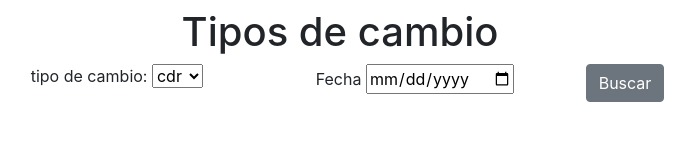
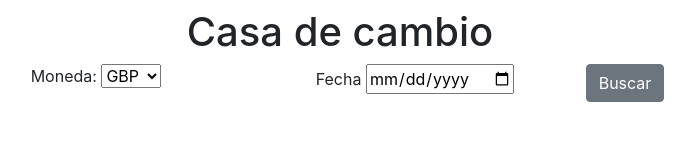
Before and after one commit to Castro-D/-Casa-de-cambio, a website: page index.html in a window 1280 px wide. Shown: the whole page, without its empty margins (300-995 px from the left). Drawn offline with nearby package versions, Linux system fonts and the light colour scheme; no server answers.

Commit message:
agrega opciones de monedas

```diff
--- a/index.html
+++ b/index.html
@@ -10,16 +10,44 @@
 <body>
     <div class='container'>
         <div class='row justify-content-center mt-2'>
-            <h1>Tipos de cambio</h1>
+            <h1>Casa de cambio</h1>
         </div>
         <div class='row justify-content-center'>
             <div class='col-3'>
-                <label for="bases">tipo de cambio:</label>
+                <label for="bases">Moneda:</label>
                 <select id="bases" name="bases">
-                    <option value="volvo">cdr</option>
-                    <option value="saab">asd</option>
-                    <option value="fiat">dfg</option>
-                    <option value="audi">vbn</option>
+                    <option>GBP</option>
+                    <option>HKD</option>
+                    <option>IDR</option>
+                    <option>ILS</option>
+                    <option>DKK</option>
+                    <option>INR</option>
+                    <option>CHF</option>
+                    <option>MXN</option>
+                    <option>CZK</option>
+                    <option>SGD</option>
+                    <option>THB</option>
+                    <option>HRK</option>
+                    <option>MYR</option>
+                    <option>NOK</option>
+                    <option>CNY</option>
+                    <option>BGN</option>
+                    <option>PHP</option>
+                    <option>SEK</option>
+                    <option>PLN</option>
+                    <option>ZAR</option>
+                    <option>CAD</option>
+                    <option>ISK</option>
+                    <option>BRL</option>
+                    <option>RON</option>
+                    <option>NZD</option>
+                    <option>TRY</option>
+                    <option>JPY</option>
+                    <option>RUB</option>
+                    <option>KRW</option>
+                    <option>USD</option>
+                    <option>HUF</option>
+                    <option>AUD</option>
                 </select>
             </div>
             <div class='col-3'>
--- a/main.js
+++ b/main.js
@@ -2,3 +2,7 @@ fetch('https://api.ratesapi.io/api/latest')
   .then(response => response.json())
   .then(data => console.log(data))
   .catch(error => console.error("FALLO", error))
+
+document.querySelector('button').onclick = function (){
+
+}
```
